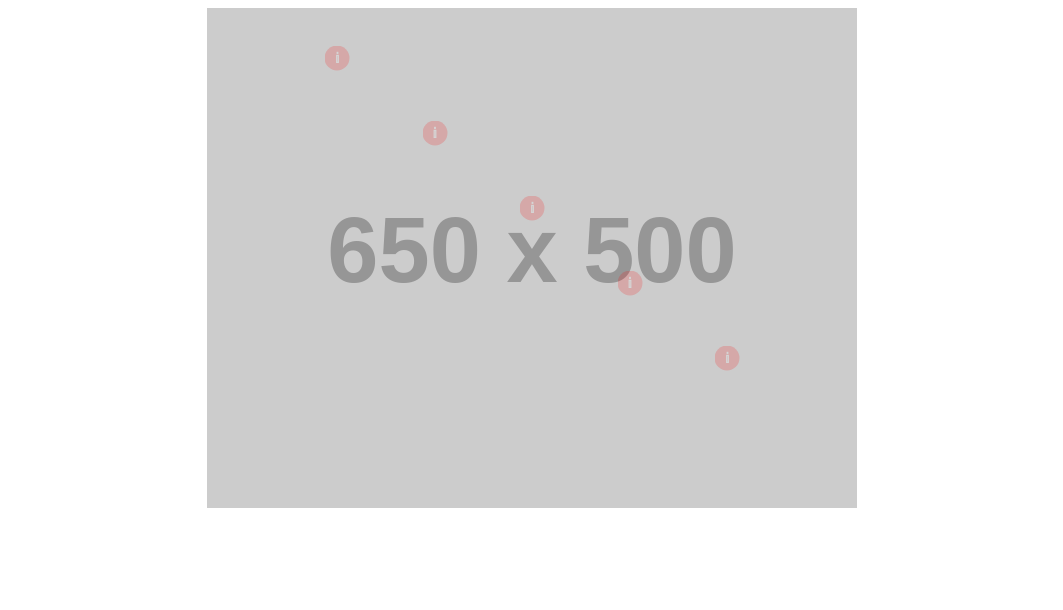
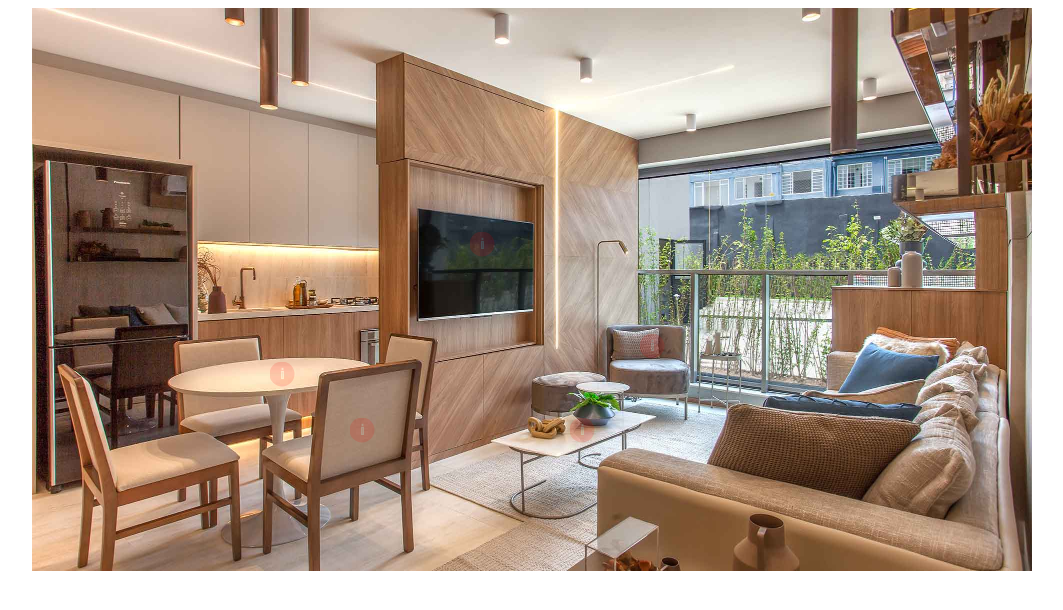
Before and after one commit to pedrobrunel/Imagem-Interativa-Pop-up-JavaScript, a plain HTML site: page index.html in a window 1280 px wide. Shown: the whole page, without its empty margins (108-1171 px from the left). Drawn offline with Linux system fonts and the light colour scheme; placeholder pictures from the web are drawn by us.

Commit message:
ajuste final

```diff
--- a/estilo.css
+++ b/estilo.css
@@ -19,14 +19,14 @@ body {
     border-radius: 50%;
     cursor: pointer;
     transform: translate(-50%, -50%);
-    animation: blink 2s infinite alternate;
+    animation: blink 1.5s infinite alternate;
     display: flex;
     align-items: center;
     justify-content: center;
     color: white;
     font-weight: bold;
     font-size: 14px;
-    opacity: 0.5;
+    opacity: 0.7;
 }
 
 .bolinhaNaImagem strong {
@@ -35,7 +35,7 @@ color: white;
 }
 
 @keyframes blink {
-    0% { opacity: 0.5; }
+    0% { opacity: 0.7; }
     100% { opacity: 0.1; }
 }
 dialog {
--- a/index.html
+++ b/index.html
@@ -9,12 +9,12 @@
 </head>
 <body>
     <div class="container">
-        <img src="https://placehold.co/650x500.png" alt="Imagem Interativa" id="image">
-        <div class="bolinhaNaImagem" style="top: 10%; left: 20%;" onclick="showPopup('Informação 1')"><strong>𝕚</strong></div>
-        <div class="bolinhaNaImagem" style="top: 25%; left: 35%;" onclick="showPopup('Informação 2')"><strong>𝕚</strong></div>
-        <div class="bolinhaNaImagem" style="top: 40%; left: 50%;" onclick="showPopup('Informação 3')"><strong>𝕚</strong></div>
-        <div class="bolinhaNaImagem" style="top: 55%; left: 65%;" onclick="showPopup('Informação 4')"><strong>𝕚</strong></div>
-        <div class="bolinhaNaImagem" style="top: 70%; left: 80%;" onclick="showPopup('Informação 5')"><strong>𝕚</strong></div>
+        <img src="Imagem.jpg" width="1000" alt="Imagem Interativa" id="image">
+        <div class="bolinhaNaImagem" style="top: 65%; left: 25%;" onclick="showPopup('Informação da mesa aqui')"><strong>𝕚</strong></div>
+        <div class="bolinhaNaImagem" style="top: 75%; left: 33%;" onclick="showPopup('Informação da cadeira aqui')"><strong>𝕚</strong></div>
+        <div class="bolinhaNaImagem" style="top: 42%; left: 45%;" onclick="showPopup('Informação da TV aqui')"><strong>𝕚</strong></div>
+        <div class="bolinhaNaImagem" style="top: 60%; left: 62%;" onclick="showPopup('Informação da poltrona aqui')"><strong>𝕚</strong></div>
+        <div class="bolinhaNaImagem" style="top: 75%; left: 55%;" onclick="showPopup('Informação da mesa de centro aqui')"><strong>𝕚</strong></div>
     </div>
 
     <dialog id="janela">
```
Also changed, not shown: Imagem.jpg (added).
